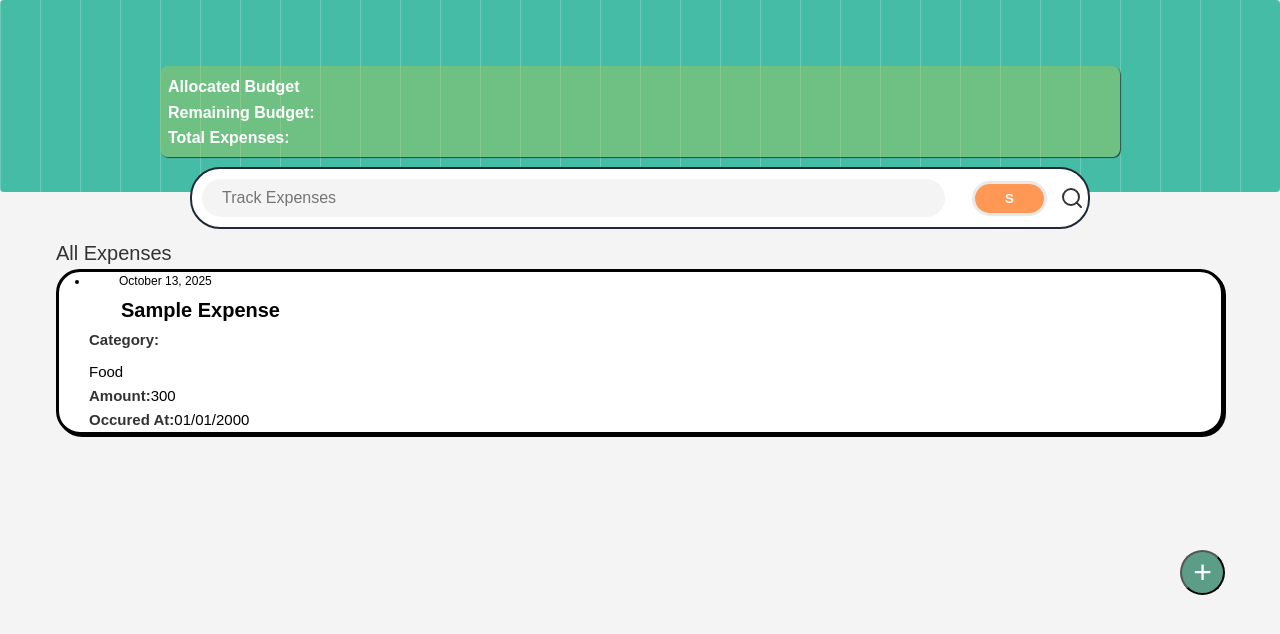
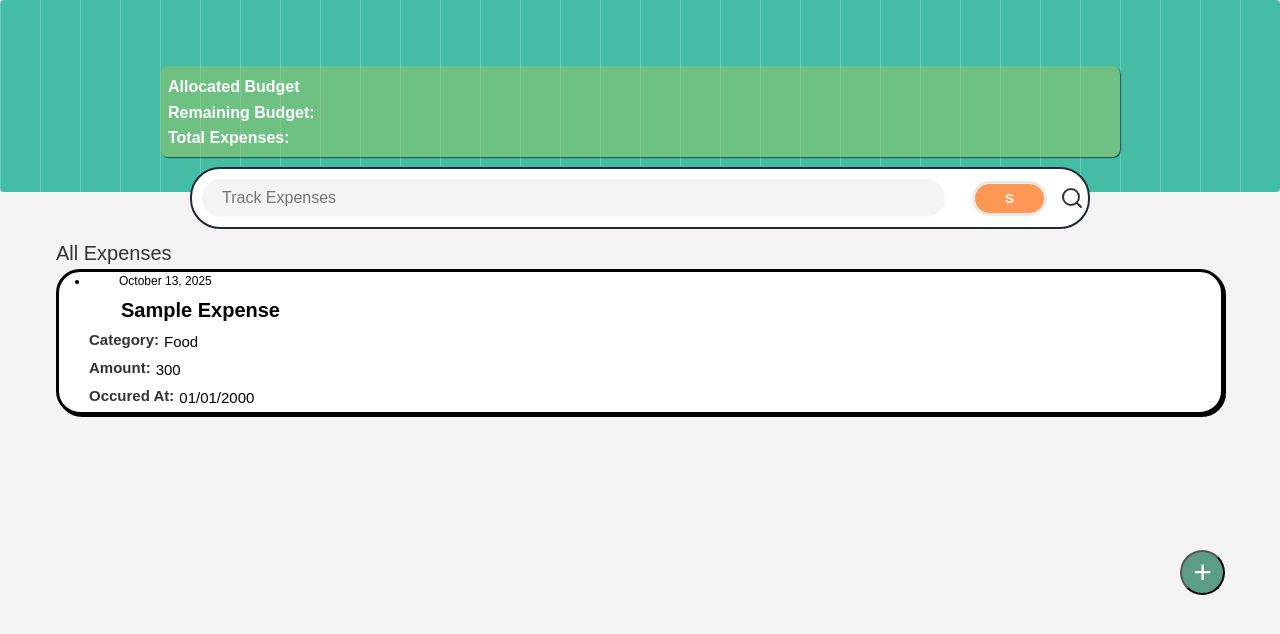
Before and after one commit to anon-public/expense_tracking, a Next.js app: page /dashboard in a window 1280 px wide. Shown: the top 634 px of the page. Built offline with nearby package versions, Linux system fonts and the light colour scheme.

Commit message:
Setup card links

```diff
--- a/app/globals.css
+++ b/app/globals.css
@@ -198,6 +198,8 @@ grid-template-columns: (1,minmax(0,1fr));}
 .card_grid-input{
     color: #000000;
     font-size: 15px;
+    text-decoration: none;
+    padding  :2px ;
 }
 .label {
   color:#333;
@@ -206,8 +208,7 @@ grid-template-columns: (1,minmax(0,1fr));}
 }
 .card_grid-details{
   display:flex;
-  flex-direction: column;
-  gap: 0.5rem;
+  gap: 1px;
 }
 /* -------------------Search Bar Style -------------------- */
 
--- a/app/layout.tsx
+++ b/app/layout.tsx
@@ -10,7 +10,8 @@ export const metadata: Metadata = {
     icon: "/favicon/favicon.ico",
     shortcut: "/favicon/favicon.ico",
     apple: "/favicon/favicon.ico"
-  }
+  },
+  viewport : "width=device-width, initial-scale=1.0, maximum-scale=1.0"
 };
 export default function RootLayout({children,}: Readonly<{children: React.ReactNode;}>) {
   return (
--- a/components/ExpenseCard.tsx
+++ b/components/ExpenseCard.tsx
@@ -13,15 +13,15 @@ const ExpenseCard = ({ post } : {post:ExpenseCardType} ) => {
                 </div>
                 <div className="card_grid-details">
                     <span className="label"> Category:</span>
-                    <span  className="card_grid-input">{ post.category }</span>
+                    <span  className="card_grid-input"><a href={`/dashboard?query=${post.category}`} className="card_grid-input">{ post.category }</a></span>
                 </div>
-                <div className="caard_grid-details">
+                <div className="card_grid-details">
                     <span className="label"> Amount:</span>
-                    <span  className="card_grid-input">{ post.amount }</span>
+                    <span  className="card_grid-input"><a href={`/dashboard?query=${post.amount}`} className="card_grid-input">{ post.amount }</a></span>
                 </div>
-                <div className="caard_grid-details">
+                <div className="card_grid-details">
                     <span className="label"> Occured At:</span>
-                    <span  className="card_grid-input">{ post.date }</span>
+                    <span  className="card_grid-input"><a href={`/dashboard?query=${post.date}`} className="card_grid-input">{ post.date }</a></span>
                 </div>
             </div>
         </li>
```
